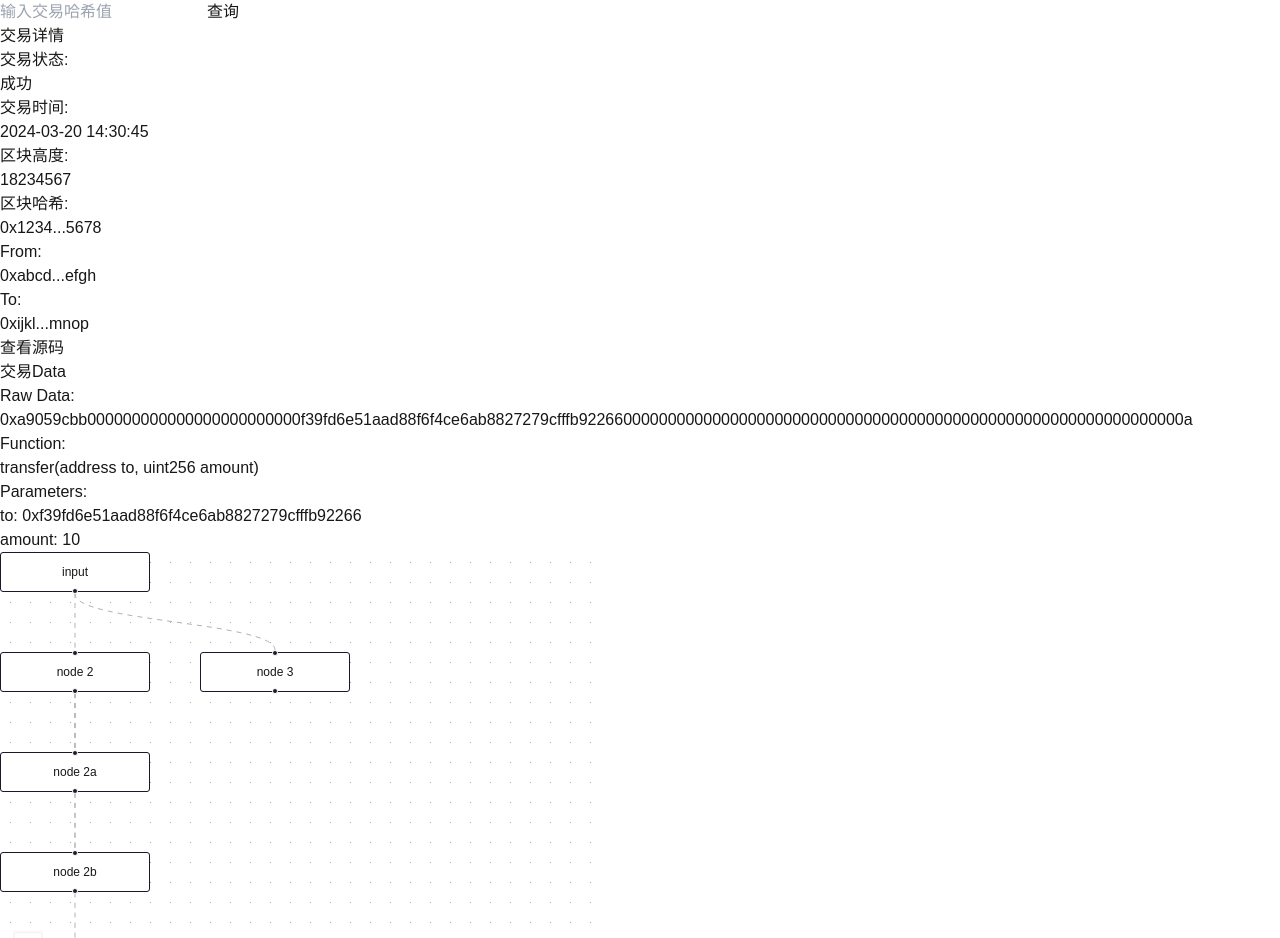
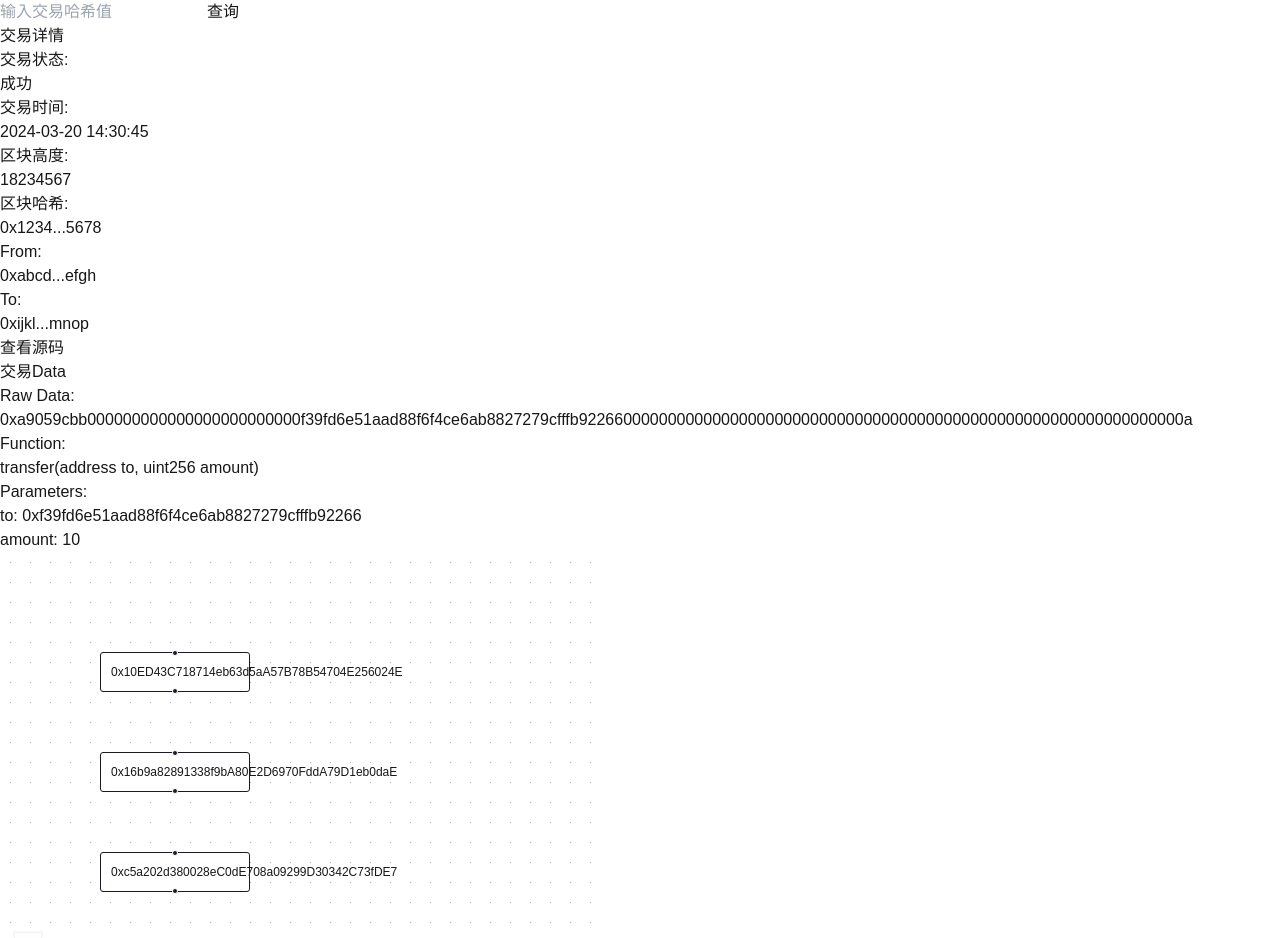
Before and after one commit to yuefeng-cn/web3-useful, a Next.js app: page / in a window 1280 px wide. Shown: the top 938 px of the page. Built offline with nearby package versions, Linux system fonts and the light colour scheme.

Commit message:
build node position

```diff
--- a/package.json
+++ b/package.json
@@ -3,7 +3,7 @@
   "version": "0.1.0",
   "private": true,
   "scripts": {
-    "dev": "next dev",
+    "dev": "next dev -p 3001",
     "build": "next build",
     "start": "next start",
     "lint": "next lint"
--- a/src/components/FundFlow.tsx
+++ b/src/components/FundFlow.tsx
@@ -1,13 +1,7 @@
 "use client";
-import {
-  ReactFlow,
-  Controls,
-  Background,
-} from "@xyflow/react";
+import { ReactFlow, Controls, Background } from "@xyflow/react";
 import "@xyflow/react/dist/style.css";
-import { initialNodes, initialEdges } from './nodes-edges.js';
-
-
+import { initialNodes, initialEdges } from "./nodes-edges.js";
 
 interface Flow {
   from: string;
@@ -17,12 +11,164 @@ interface Flow {
   amount: number;
 }
 
+// 示例数据
+const flows: Flow[] = [
+  {
+    from: "0x10ED43C718714eb63d5aA57B78B54704E256024E",
+    to: "0x16b9a82891338f9bA80E2D6970FddA79D1eb0daE",
+    amount: 5000000000000000,
+    tokenName: "WBNB",
+    token: "0xbb4cdb9cbd36b01bd1cbaebf2de08d9173bc095c",
+  },
+  {
+    from: "0x16b9a82891338f9bA80E2D6970FddA79D1eb0daE",
+    to: "0xc5a202d380028eC0dE708a09299D30342C73fDE7",
+    amount: 3572506953399170195,
+    tokenName: "USDT",
+    token: "0x55d398326f99059ff775485246999027b3197955",
+  },
+  {
+    from: "0xc5a202d380028eC0dE708a09299D30342C73fDE7",
+    to: "0x755223e5113F5d5041722ea2FB2082DC46832025",
+    amount: 16037984720716503605,
+    tokenName: "GS",
+    token: "0x755223e5113f5d5041722ea2fb2082dc46832025",
+  },
+  {
+    from: "0xc5a202d380028eC0dE708a09299D30342C73fDE7",
+    to: "0x000000000000000000000000000000000000dEaD",
+    amount: 1924558166485980432,
+    tokenName: "GS",
+    token: "0x755223e5113f5d5041722ea2fb2082dc46832025",
+  },
+  {
+    from: "0xc5a202d380028eC0dE708a09299D30342C73fDE7",
+    to: "0xD8Db782c4A3ffCb14e4928f43f01F3bC3FBe2AB0",
+    amount: 302797151527127588078,
+    tokenName: "GS",
+    token: "0x755223e5113f5d5041722ea2fb2082dc46832025",
+  },
+];
+
+
+interface TreeNode {
+  id: string;
+  data: { label: string };
+  position: { x: number; y: number };
+  children?: TreeNode[];
+}
+
+interface FlatNode {
+  id: string;
+  data: { label: string };
+  position: { x: number; y: number };
+}
+
+function buildTrees(flows: Flow[]): FlatNode[] {
+  // 存储所有节点的映射，方便查找
+  const nodeMap = new Map<string, TreeNode>();
+  // 存储入度，用于找到根节点
+  const inDegree = new Map<string, number>();
+
+  // 初始化入度统计
+  flows.forEach(flow => {
+    inDegree.set(flow.from, (inDegree.get(flow.from) || 0));
+    inDegree.set(flow.to, (inDegree.get(flow.to) || 0) + 1);
+  });
+
+  // 找到所有根节点（入度为0的节点）
+  const roots: string[] = Array.from(inDegree.entries())
+    .filter(([_, degree]) => degree === 0)
+    .map(([node]) => node);
+
+  // 从每个根节点开始构建树
+  let currentRootX = 100;
+
+  roots.forEach(rootId => {
+    const root: TreeNode = {
+      id: rootId,
+      data: { label: rootId },
+      position: { x: currentRootX, y: 100 },
+      children: []
+    };
+    nodeMap.set(rootId, root);
+    currentRootX += 200; // 下一个树的根节点x坐标
+  });
+
+  // 构建树的边
+  flows.forEach(flow => {
+    let parentNode = nodeMap.get(flow.from);
+    if (!parentNode) {
+      parentNode = {
+        id: flow.from,
+        data: { label: flow.from },
+        position: { x: 0, y: 0 }, // 临时坐标
+        children: []
+      };
+      nodeMap.set(flow.from, parentNode);
+    }
+
+    let childNode = nodeMap.get(flow.to);
+    if (!childNode) {
+      childNode = {
+        id: flow.to,
+        data: { label: flow.to },
+        position: {
+          x: parentNode.position.x + (parentNode.children?.length || 0) * 100,
+          y: parentNode.position.y + 100
+        },
+        children: []
+      };
+      nodeMap.set(flow.to, childNode);
+    }
+
+    parentNode.children = parentNode.children || [];
+    parentNode.children.push(childNode);
+  });
+
+  // 将树形结构展平为节点数组
+  const result: FlatNode[] = [];
+
+  function flattenTree(node: TreeNode) {
+    result.push({
+      id: node.id,
+      data: node.data,
+      position: node.position
+    });
+
+    node.children?.forEach(child => flattenTree(child));
+  }
+
+  roots.forEach(rootId => {
+    const root = nodeMap.get(rootId);
+    if (root) {
+      flattenTree(root);
+    }
+  });
+
+  return result;
+}
+
+const flatNodes = buildTrees(flows);
+console.log("扁平化节点", flatNodes);
+
 export function buildNodes(flows: Flow[]) {
+  const source = new Map<string, string>();
+  for (const flow of flows) {
+    source.set(flow.to, flow.from);
+  }
+
+  const headNodes: string[] = [];
+  for (const flow of flows) {
+    if (!source.has(flow.from)) {
+      headNodes.push(flow.from);
+    }
+  }
   let i = 0;
   const nodes = flows.map((flow) => ({
     id: flow.from,
     data: { label: flow.from },
-    position: { x: (i++) * 200, y: 0 },
+    position: { x: i++ * 200, y: 0 },
     sourcePosition: "right",
     targetPosition: "left",
   }));
@@ -34,11 +180,11 @@ export function buildNodes(flows: Flow[]) {
     position: { x: i * 200, y: 0 },
     sourcePosition: "right",
     targetPosition: "left",
+  };
+  if (nodes[0].id !== endNode.id) {
+    nodes.push(endNode);
   }
-  if (nodes[0].id !== endNode.id) {
-    nodes.push(endNode)
-  }
-  return nodes
+  return nodes;
 }
 
 // const flows = [
@@ -58,7 +204,6 @@ export function buildNodes(flows: Flow[]) {
 //   },
 // ];
 
-
 export function buildEdges(flows: Flow[]) {
   return flows.map((flow) => ({
     id: `${flow.from}-${flow.to}`,
@@ -67,25 +212,21 @@ export function buildEdges(flows: Flow[]) {
     label: `${flow.amount} ${flow.tokenName}`,
     animated: true,
     style: { stroke: "red" },
-  }))
+  }));
 }
 // interface FundFlowProps {
 //   flows: Flow[]
 // }
 
-
 export default function FundFlow() {
-  const nodes = initialNodes
+  const nodes = buildTrees(flows);
   const edges = initialEdges;
-  console.log('节点', nodes)
-  console.log('边界', edges)
+  console.log("节点", nodes);
+  console.log("边界", edges);
 
   return (
     <div style={{ height: "500px", width: "600px" }}>
-      <ReactFlow
-        nodes={nodes}
-        edges={edges}
-      >
+      <ReactFlow nodes={nodes} edges={edges}>
         <Background />
         <Controls />
       </ReactFlow>
```
Also changed, not shown: src/app/page.tsx (+0 -25 lines).
